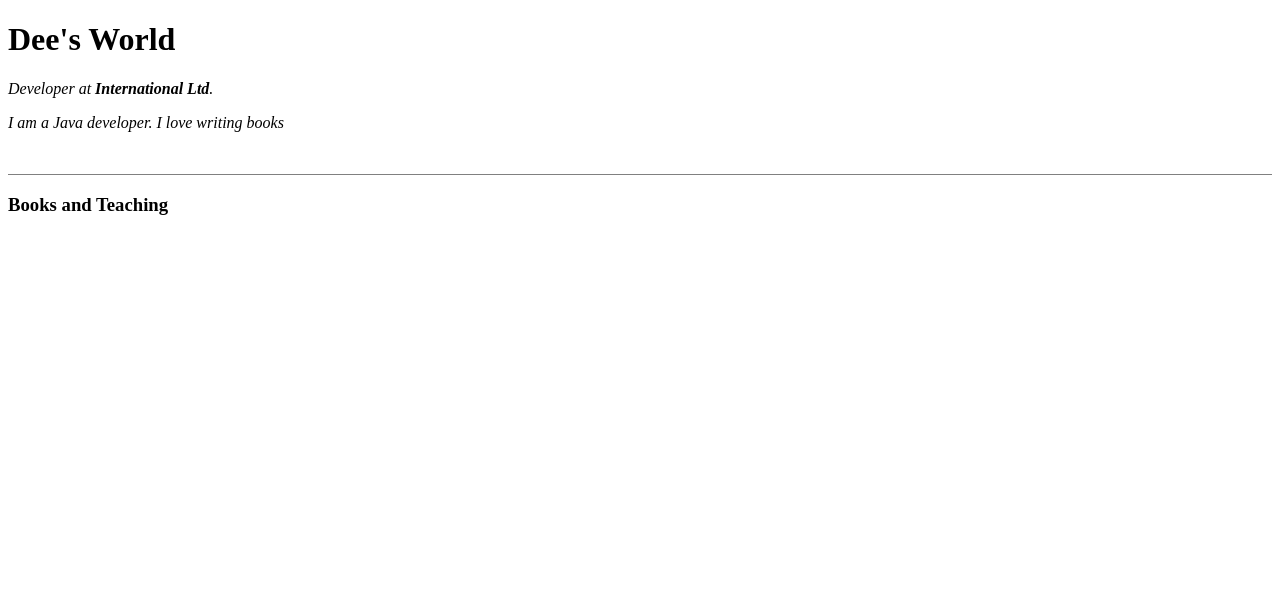
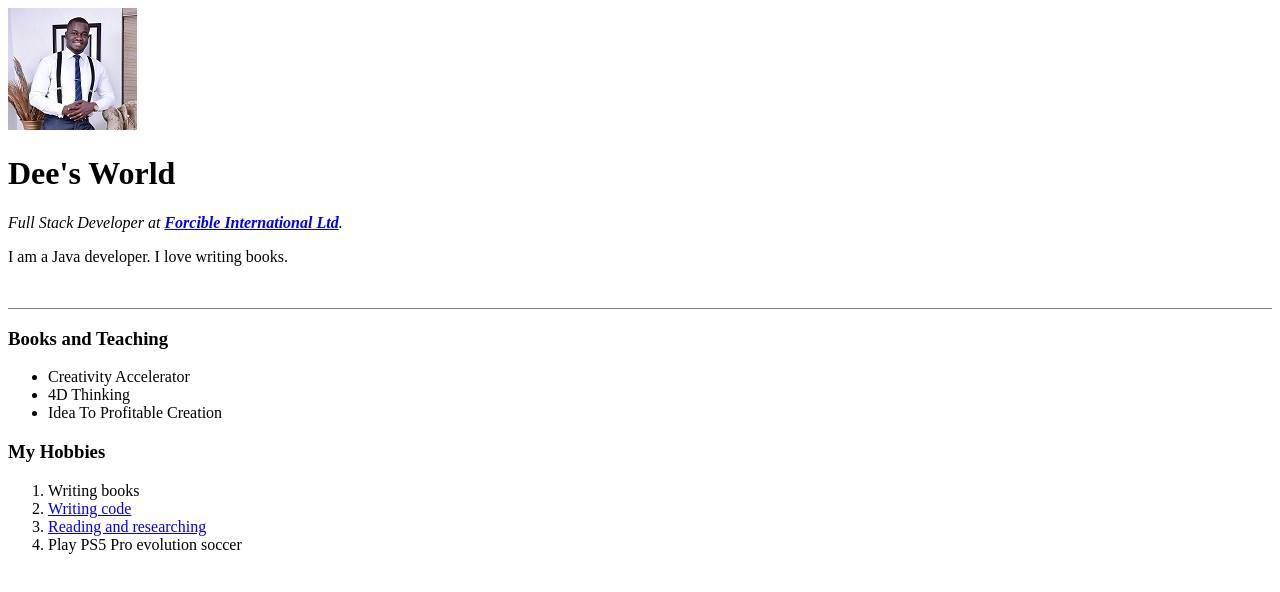
Before and after one commit to Iredafe/personalsite, a plain HTML site: page index.html in a window 1280 px wide. Drawn offline with Linux system fonts and the light colour scheme.

Commit message:
building structure with html

```diff
--- a/index.html
+++ b/index.html
@@ -1,6 +1,7 @@
 <!DOCTYPE html>
 
 <html>
+
 <head>
   <meta charset="utf-8">
   <title>Dafe's Personal Site</title>
@@ -8,14 +9,27 @@
 </head>
 
 <body>
+  <img src="images/DSC_70371.jpg" alt="Dafe's profile picture">
   <h1>Dee's World</h1>
-<p><em> Developer at <strong> International Ltd</strong>.</em></p>
-<p><em> I am a Java developer. I love writing books</em></p>
+  <p><em> Full Stack Developer at <strong> <a href="https://www.iredafeowolabi.net/portfolio">Forcible International Ltd</a></strong>.</em></p>
+  <p> I am a Java developer. I love writing books.</p>
   <br>
   <hr size="1.5" noshade>
   <h3>
     Books and Teaching
   </h3>
+  <ul>
+    <li>Creativity Accelerator</li>
+    <li>4D Thinking</li>
+    <li>Idea To Profitable Creation</li>
+  </ul>
+  <h3> My Hobbies</h3>
+  <ol>
+    <li> Writing books</li>
+    <li> <a href="https://github.com/Iredafe"> Writing code </a></li>
+    <li> <a href="https://www.facebook.com/dafe.owolabi">Reading and researching</a></li>
+    <li>Play PS5 Pro evolution soccer</li>
+  </ol>
 
 </body>
 
```
Also changed, not shown: images/DSC_7037.JPG (added), images/DSC_70371.jpg (added). Lines whose indentation alone changed are shown as unchanged.
